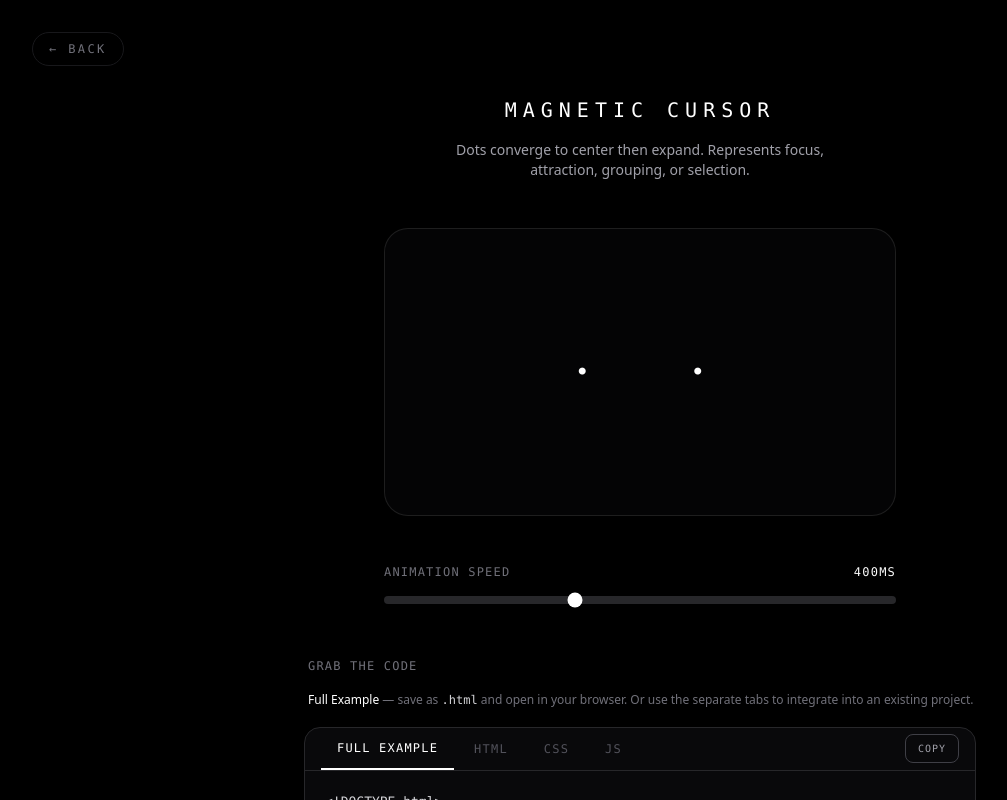
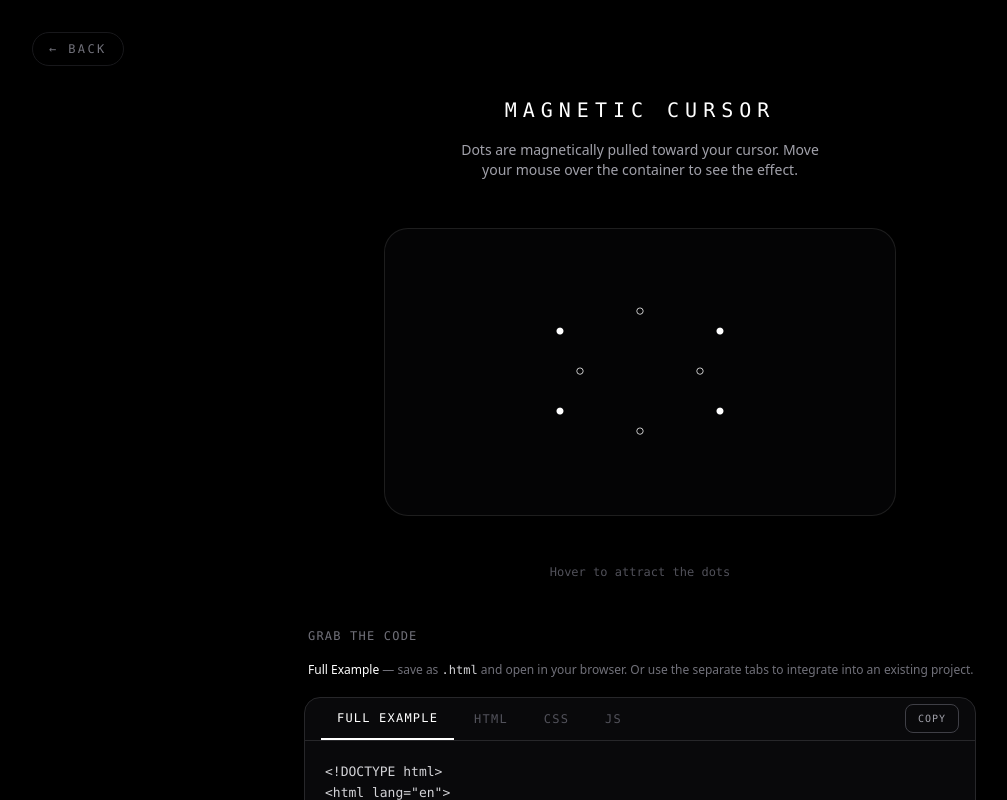
Before and after one commit to prakharp18/monot-ui, a React (Vite) app: page /component/magnetic in a window 1280 px wide. Shown: the top 800 px of the page, without its empty margins (0-1007 px from the left). Built offline with nearby package versions, Linux system fonts and the light colour scheme; a web font is replaced by a local one.

Commit message:
update magnetic

```diff
--- a/src/components/ascii/AsciiMagnetic.tsx
+++ b/src/components/ascii/AsciiMagnetic.tsx
@@ -1,40 +1,114 @@
-import { useState, useEffect } from 'react'
+import { useRef, useState, useEffect } from 'react'
 
 interface AsciiMagneticProps {
-  speed?: number
   className?: string
 }
 
-// Focus converges then expands
-const FRAMES = [
-  '•       •',
-  '  •   •  ',
-  '    •    ',
-  '  •   •  ',
-  '•       •',
+interface Dot {
+  baseX: number
+  baseY: number
+  x: number
+  y: number
+  char: string
+}
+
+const INITIAL_DOTS: Omit<Dot, 'x' | 'y'>[] = [
+  { baseX: -80, baseY: -40, char: '•' },
+  { baseX: 80, baseY: -40, char: '•' },
+  { baseX: -60, baseY: 0, char: '◦' },
+  { baseX: 60, baseY: 0, char: '◦' },
+  { baseX: -80, baseY: 40, char: '•' },
+  { baseX: 80, baseY: 40, char: '•' },
+  { baseX: 0, baseY: -60, char: '◦' },
+  { baseX: 0, baseY: 60, char: '◦' },
 ]
 
+const PULL_RADIUS = 200
+const PULL_STRENGTH = 0.6
+
 export const AsciiMagnetic: React.FC<AsciiMagneticProps> = ({
-  speed = 400,
   className = '',
 }) => {
-  const [frame, setFrame] = useState(0)
+  const containerRef = useRef<HTMLDivElement>(null)
+  const [dots, setDots] = useState<Dot[]>(
+    INITIAL_DOTS.map((d) => ({ ...d, x: d.baseX, y: d.baseY }))
+  )
+  const animRef = useRef<number>(0)
+  const mouseRef = useRef<{ x: number; y: number } | null>(null)
 
   useEffect(() => {
-    const interval = setInterval(() => {
-      setFrame((prev) => (prev + 1) % FRAMES.length)
-    }, speed)
-    return () => clearInterval(interval)
-  }, [speed])
+    const handleMouseMove = (e: MouseEvent) => {
+      if (!containerRef.current) return
+      const rect = containerRef.current.getBoundingClientRect()
+      const cx = rect.left + rect.width / 2
+      const cy = rect.top + rect.height / 2
+      mouseRef.current = { x: e.clientX - cx, y: e.clientY - cy }
+    }
+
+    const handleMouseLeave = () => {
+      mouseRef.current = null
+    }
+
+    window.addEventListener('mousemove', handleMouseMove)
+    window.addEventListener('mouseleave', handleMouseLeave)
+
+    const animate = () => {
+      setDots((prev) =>
+        prev.map((dot) => {
+          let targetX = dot.baseX
+          let targetY = dot.baseY
+
+          if (mouseRef.current) {
+            const dx = mouseRef.current.x - dot.baseX
+            const dy = mouseRef.current.y - dot.baseY
+            const dist = Math.sqrt(dx * dx + dy * dy)
+
+            if (dist < PULL_RADIUS) {
+              const force = (1 - dist / PULL_RADIUS) * PULL_STRENGTH
+              targetX = dot.baseX + dx * force
+              targetY = dot.baseY + dy * force
+            }
+          }
+
+          return {
+            ...dot,
+            x: dot.x + (targetX - dot.x) * 0.12,
+            y: dot.y + (targetY - dot.y) * 0.12,
+          }
+        })
+      )
+      animRef.current = requestAnimationFrame(animate)
+    }
+
+    animRef.current = requestAnimationFrame(animate)
+
+    return () => {
+      window.removeEventListener('mousemove', handleMouseMove)
+      window.removeEventListener('mouseleave', handleMouseLeave)
+      cancelAnimationFrame(animRef.current)
+    }
+  }, [])
 
   return (
     <div
-      className={`flex items-center justify-center select-none ${className}`}
+      ref={containerRef}
+      className={`relative select-none ${className}`}
       style={{ width: '100%', height: '100%' }}
     >
-      <pre className="font-mono text-2xl text-white whitespace-pre">
-        {FRAMES[frame]}
-      </pre>
+      {dots.map((dot, i) => (
+        <span
+          key={i}
+          className="absolute font-mono text-2xl text-white pointer-events-none"
+          style={{
+            left: '50%',
+            top: '50%',
+            transform: `translate(calc(-50% + ${dot.x}px), calc(-50% + ${dot.y}px))`,
+            transition: 'none',
+          }}
+        >
+          {dot.char}
+        </span>
+      ))}
     </div>
   )
 }
--- a/src/components/code/magnetic-code.ts
+++ b/src/components/code/magnetic-code.ts
@@ -16,6 +16,7 @@ export const magneticFull = `<!DOCTYPE html>
     }
 
     .magnetic-container {
+      position: relative;
       display: flex;
       align-items: center;
       justify-content: center;
@@ -25,45 +26,100 @@ export const magneticFull = `<!DOCTYPE html>
       border-radius: 24px;
     }
 
-    .magnetic-text {
+    .dot {
+      position: absolute;
+      left: 50%;
+      top: 50%;
       font-family: 'Courier New', monospace;
       font-size: 1.5rem;
       color: #fff;
-      white-space: pre;
+      pointer-events: none;
       user-select: none;
     }
   </style>
 </head>
 <body>
-  <div class="magnetic-container">
-    <pre class="magnetic-text" id="magnetic"></pre>
+  <div class="magnetic-container" id="magnetic">
+    <span class="dot" data-bx="-80" data-by="-40">•</span>
+    <span class="dot" data-bx="80"  data-by="-40">•</span>
+    <span class="dot" data-bx="-60" data-by="0">◦</span>
+    <span class="dot" data-bx="60"  data-by="0">◦</span>
+    <span class="dot" data-bx="-80" data-by="40">•</span>
+    <span class="dot" data-bx="80"  data-by="40">•</span>
+    <span class="dot" data-bx="0"   data-by="-60">◦</span>
+    <span class="dot" data-bx="0"   data-by="60">◦</span>
   </div>
 
   <script>
-    var FRAMES = [
-      '•       •',
-      '  •   •  ',
-      '    •    ',
-      '  •   •  ',
-      '•       •'
-    ];
-    var frame = 0;
-    var el = document.getElementById('magnetic');
-    var speed = 400;
+    var container = document.getElementById('magnetic');
+    var dots = document.querySelectorAll('.dot');
+    var PULL_RADIUS = 200;
+    var PULL_STRENGTH = 0.6;
+    var mouse = null;
 
-    setInterval(function() {
-      el.textContent = FRAMES[frame];
-      frame = (frame + 1) % FRAMES.length;
-    }, speed);
+    // Store state per dot
+    var state = [];
+    dots.forEach(function(el) {
+      var bx = parseFloat(el.dataset.bx);
+      var by = parseFloat(el.dataset.by);
+      state.push({ el: el, baseX: bx, baseY: by, x: bx, y: by });
+    });
+
+    window.addEventListener('mousemove', function(e) {
+      var rect = container.getBoundingClientRect();
+      var cx = rect.left + rect.width / 2;
+      var cy = rect.top + rect.height / 2;
+      mouse = { x: e.clientX - cx, y: e.clientY - cy };
+    });
+
+    window.addEventListener('mouseleave', function() {
+      mouse = null;
+    });
+
+    function animate() {
+      for (var i = 0; i < state.length; i++) {
+        var d = state[i];
+        var tx = d.baseX;
+        var ty = d.baseY;
+
+        if (mouse) {
+          var dx = mouse.x - d.baseX;
+          var dy = mouse.y - d.baseY;
+          var dist = Math.sqrt(dx * dx + dy * dy);
+          if (dist < PULL_RADIUS) {
+            var force = (1 - dist / PULL_RADIUS) * PULL_STRENGTH;
+            tx = d.baseX + dx * force;
+            ty = d.baseY + dy * force;
+          }
+        }
+
+        d.x += (tx - d.x) * 0.12;
+        d.y += (ty - d.y) * 0.12;
+
+        d.el.style.transform =
+          'translate(calc(-50% + ' + d.x + 'px), calc(-50% + ' + d.y + 'px))';
+      }
+      requestAnimationFrame(animate);
+    }
+
+    requestAnimationFrame(animate);
   </script>
 </body>
 </html>`
 
-export const magneticHTML = `<div class="magnetic-container">
-  <pre class="magnetic-text" id="magnetic"></pre>
+export const magneticHTML = `<div class="magnetic-container" id="magnetic">
+  <span class="dot" data-bx="-80" data-by="-40">•</span>
+  <span class="dot" data-bx="80"  data-by="-40">•</span>
+  <span class="dot" data-bx="-60" data-by="0">◦</span>
+  <span class="dot" data-bx="60"  data-by="0">◦</span>
+  <span class="dot" data-bx="-80" data-by="40">•</span>
+  <span class="dot" data-bx="80"  data-by="40">•</span>
+  <span class="dot" data-bx="0"   data-by="-60">◦</span>
+  <span class="dot" data-bx="0"   data-by="60">◦</span>
 </div>`
 
 export const magneticCSS = `.magnetic-container {
+  position: relative;
   display: flex;
   align-items: center;
   justify-content: center;
@@ -74,26 +130,66 @@ export const magneticCSS = `.magnetic-container {
   border-radius: 24px;
 }
 
-.magnetic-text {
+.dot {
+  position: absolute;
+  left: 50%;
+  top: 50%;
   font-family: 'Courier New', monospace;
   font-size: 1.5rem;
   color: #fff;
-  white-space: pre;
+  pointer-events: none;
   user-select: none;
 }`
 
-export const magneticJS = `var FRAMES = [
-  '•       •',
-  '  •   •  ',
-  '    •    ',
-  '  •   •  ',
-  '•       •'
-];
-var frame = 0;
-var el = document.getElementById('magnetic');
-var speed = 400; // ms per frame
+export const magneticJS = `var container = document.getElementById('magnetic');
+var dots = document.querySelectorAll('.dot');
+var PULL_RADIUS = 200;
+var PULL_STRENGTH = 0.6;
+var mouse = null;
 
-setInterval(function() {
-  el.textContent = FRAMES[frame];
-  frame = (frame + 1) % FRAMES.length;
-}, speed);`
+// Store state per dot
+var state = [];
+dots.forEach(function(el) {
+  var bx = parseFloat(el.dataset.bx);
+  var by = parseFloat(el.dataset.by);
+  state.push({ el: el, baseX: bx, baseY: by, x: bx, y: by });
+});
+
+window.addEventListener('mousemove', function(e) {
+  var rect = container.getBoundingClientRect();
+  var cx = rect.left + rect.width / 2;
+  var cy = rect.top + rect.height / 2;
+  mouse = { x: e.clientX - cx, y: e.clientY - cy };
+});
+
+window.addEventListener('mouseleave', function() {
+  mouse = null;
+});
+
+function animate() {
+  for (var i = 0; i < state.length; i++) {
+    var d = state[i];
+    var tx = d.baseX;
+    var ty = d.baseY;
+
+    if (mouse) {
+      var dx = mouse.x - d.baseX;
+      var dy = mouse.y - d.baseY;
+      var dist = Math.sqrt(dx * dx + dy * dy);
+      if (dist < PULL_RADIUS) {
+        var force = (1 - dist / PULL_RADIUS) * PULL_STRENGTH;
+        tx = d.baseX + dx * force;
+        ty = d.baseY + dy * force;
+      }
+    }
+
+    d.x += (tx - d.x) * 0.12;
+    d.y += (ty - d.y) * 0.12;
+
+    d.el.style.transform =
+      'translate(calc(-50% + ' + d.x + 'px), calc(-50% + ' + d.y + 'px))';
+  }
+  requestAnimationFrame(animate);
+}
+
+requestAnimationFrame(animate);`
--- a/src/components/pages/MagneticPage.tsx
+++ b/src/components/pages/MagneticPage.tsx
@@ -1,4 +1,3 @@
-import { useState } from 'react'
 import { useNavigate } from 'react-router-dom'
 import { AsciiMagnetic } from '@/components/ascii/AsciiMagnetic'
 import { CodeBlock } from '@/components/ui/code-block'
@@ -6,7 +5,6 @@ import { magneticHTML, magneticCSS, magneticJS, magneticFull } from '@/component
 
 export const MagneticPage = () => {
   const navigate = useNavigate()
-  const [speed, setSpeed] = useState(400)
 
   return (
     <div className="min-h-screen bg-black text-white px-6 py-24 font-sans flex flex-col items-center gap-12">
@@ -23,32 +21,17 @@ export const MagneticPage = () => {
           Magnetic Cursor
         </h1>
         <p className="text-zinc-400 text-sm max-w-sm mx-auto">
-          Dots converge to center then expand. Represents focus, attraction, grouping, or selection.
+          Dots are magnetically pulled toward your cursor. Move your mouse over the container to see the effect.
         </p>
       </div>
 
       <div className="relative w-full max-w-lg aspect-square md:aspect-video flex items-center justify-center bg-zinc-900/20 border border-white/10 rounded-3xl overflow-hidden shadow-2xl shadow-black/50">
-        <AsciiMagnetic speed={speed} />
+        <AsciiMagnetic />
       </div>
 
-      <div className="w-full max-w-lg space-y-8">
-        <div className="space-y-4">
-          <div className="flex justify-between items-center text-xs font-mono uppercase tracking-widest text-zinc-500">
-            <label htmlFor="speed">Animation Speed</label>
-            <span className="text-white">{speed}ms</span>
-          </div>
-          <input
-            id="speed"
-            type="range"
-            min="50"
-            max="1000"
-            step="50"
-            value={speed}
-            onChange={(e) => setSpeed(Number(e.target.value))}
-            className="w-full h-2 bg-zinc-800 rounded-lg appearance-none cursor-pointer accent-white hover:accent-zinc-300"
-          />
-        </div>
-      </div>
+      <p className="text-zinc-600 text-xs font-mono">
+        Hover to attract the dots
+      </p>
 
       {/* Code */}
       <div className="w-full max-w-2xl space-y-4">
```
